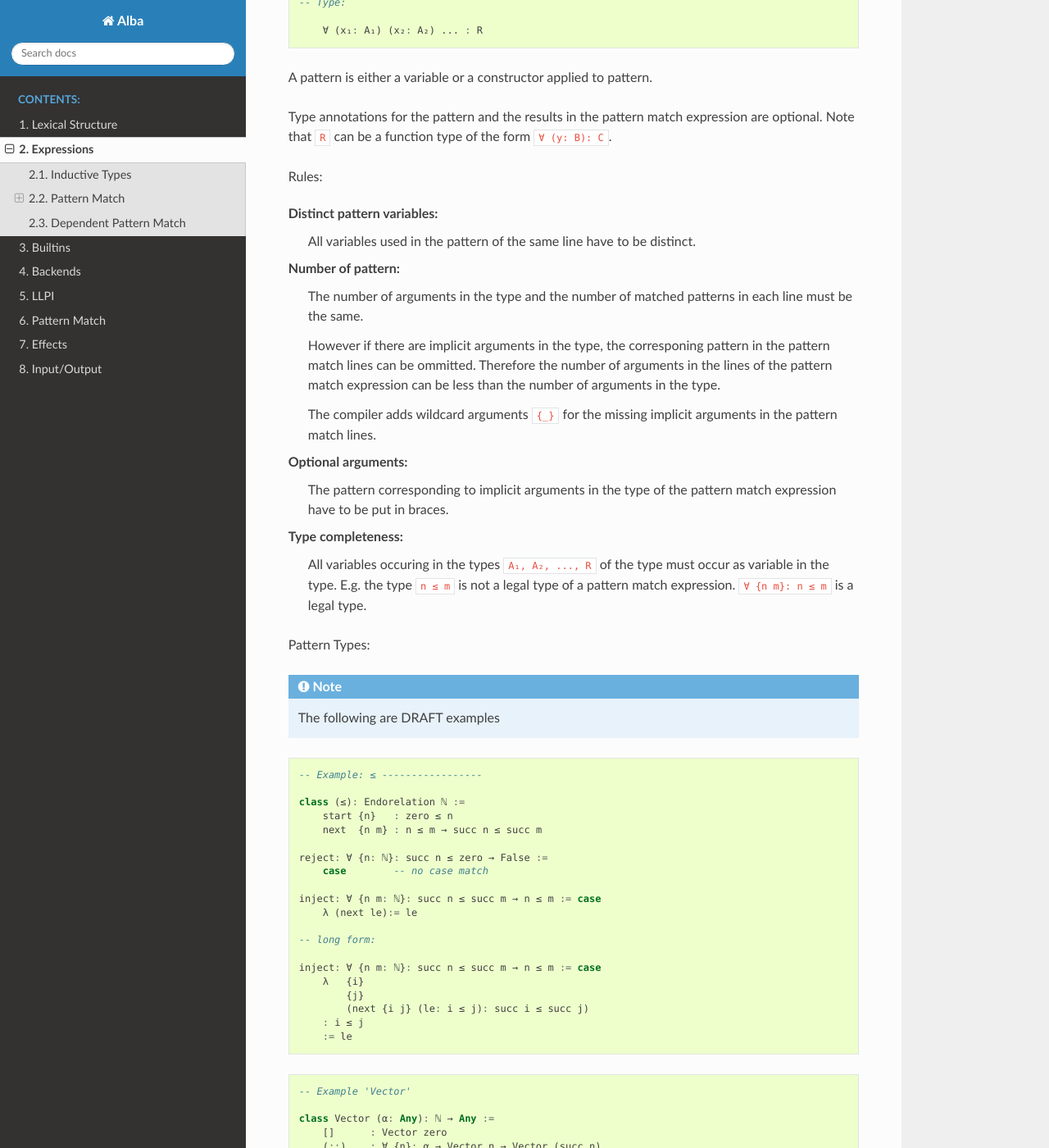
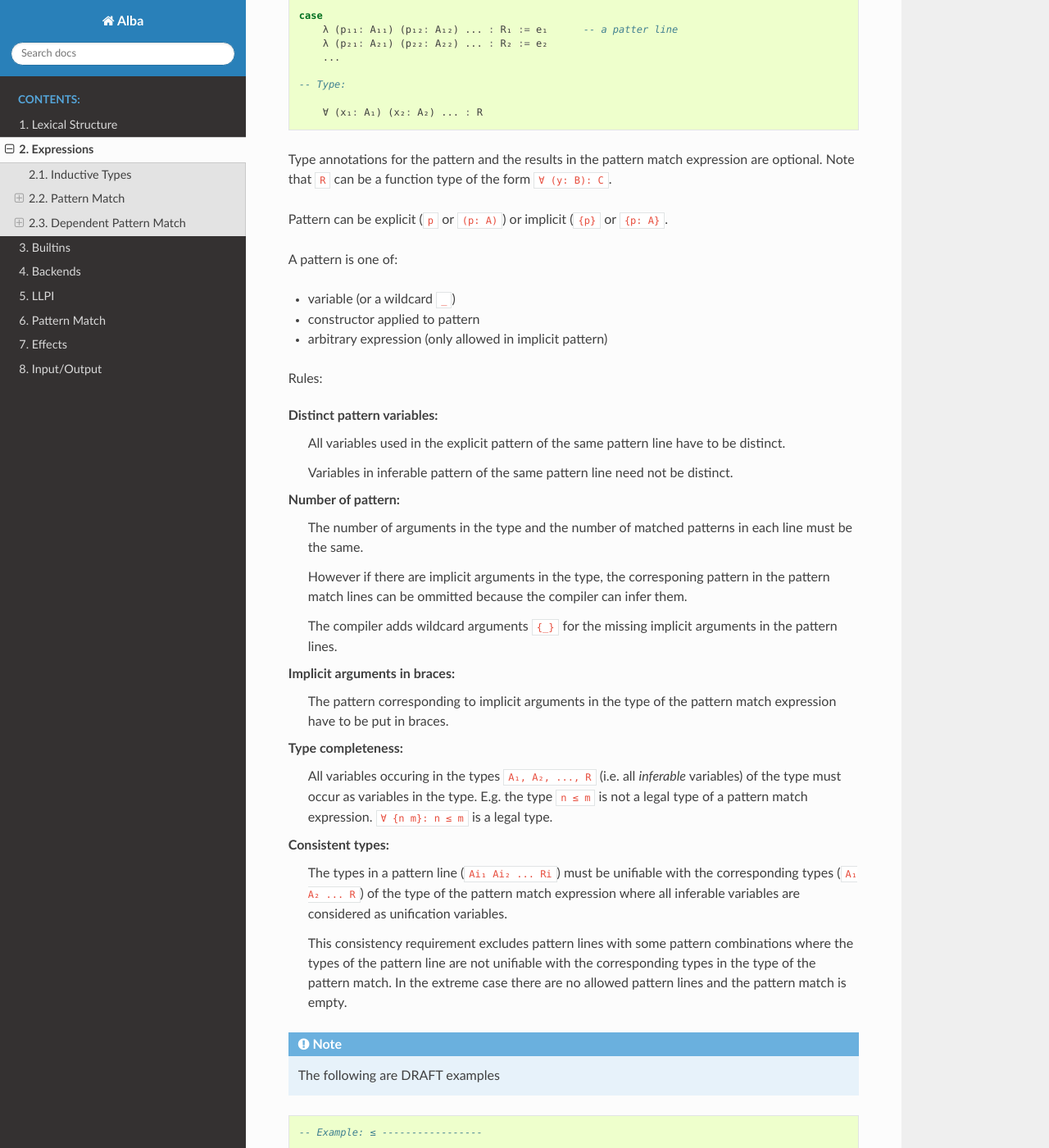
Before and after one commit to hbr/tex_alba_design, a Sphinx documentation site: the page built from sphinx/source/expressions/index.rst, in a window 1280 px wide and 1400 px high, scrolled down 4120 px. Shown: the whole window at 82% size. Built offline with Sphinx 7.4.7 and the Read the Docs theme 2.0.0, drawn with Linux system fonts in a browser that asks for light colours; some of the changed text lies outside the part shown.

Commit message:
Added some rules to dependent pattern match
	modified:   sphinx/source/expressions/index.rst

```diff
--- a/sphinx/source/expressions/index.rst
+++ b/sphinx/source/expressions/index.rst
@@ -205,6 +205,9 @@ Example:
 Dependent Pattern Match
 ========================================
 
+Type
+--------------------
+
 In the previous chapter we just described pattern match expressions whose types
 are not dependent. Now we describe the general case. The type of a pattern match
 expression is a function type which has the general form
@@ -234,12 +237,17 @@ inferrable variables. The reverse is not true in general.
 
 
 
+
+
+Syntax
+--------------------
+
 The general form of a pattern match expression:
 
 .. code-block::
 
     case
-        λ (p₁₁: A₁₁) (p₁₂: A₁₂) ... : R₁ := e₁
+        λ (p₁₁: A₁₁) (p₁₂: A₁₂) ... : R₁ := e₁      -- a patter line
         λ (p₂₁: A₂₁) (p₂₂: A₂₂) ... : R₂ := e₂
         ...
 
@@ -247,40 +255,67 @@ The general form of a pattern match expression:
 
         ∀ (x₁: A₁) (x₂: A₂) ... : R
 
-A pattern is either a variable or a constructor applied to pattern.
-
 Type annotations for the pattern and the results in the pattern match expression
 are optional. Note that ``R`` can be a function type of the form ``∀ (y: B):
 C``.
+
+Pattern can be explicit (``p`` or ``(p: A)``) or implicit (``{p}`` or ``{p:
+A}``.
+
+
+A pattern is one of:
+
+- variable (or a wildcard ``_``)
+
+- constructor applied to pattern
+
+- arbitrary expression (only allowed in implicit pattern)
+
 
 
 Rules:
 
 Distinct pattern variables:
-    All variables used in the pattern of the same line have to be distinct.
+    All variables used in the explicit pattern of the same pattern line have to
+    be distinct.
+
+    Variables in inferable pattern of the same pattern line need not be distinct.
+
 
 Number of pattern:
     The number of arguments in the type and the number of matched patterns in
     each line must be the same.
 
     However if there are implicit arguments in the type, the corresponing pattern
-    in the pattern match lines can be ommitted. Therefore the number of arguments
-    in the lines of the pattern match expression can be less than the number of
-    arguments in the type.
+    in the pattern match lines can be ommitted because the compiler can infer
+    them.
 
     The compiler adds wildcard arguments ``{_}`` for the missing implicit
-    arguments in the pattern match lines.
+    arguments in the pattern lines.
 
-Optional arguments:
+
+Implicit arguments in braces:
     The pattern corresponding to implicit arguments in the type of the pattern
     match expression have to be put in braces.
 
+
 Type completeness:
-    All variables occuring in the types ``A₁, A₂, ..., R`` of the type must
-    occur as variable in the type. E.g. the type ``n ≤ m`` is not a legal type
-    of a pattern match expression. ``∀ {n m}: n ≤ m`` is a legal type.
+    All variables occuring in the types ``A₁, A₂, ..., R`` (i.e. all *inferable*
+    variables) of the type must occur as variables in the type. E.g. the type
+    ``n ≤ m`` is not a legal type of a pattern match expression. ``∀ {n m}: n ≤
+    m`` is a legal type.
 
-Pattern Types:
+
+Consistent types:
+    The types in a pattern line (``Ai₁ Ai₂ ... Ri``) must be unifiable with
+    the corresponding types (``A₁ A₂ ... R``) of the type of the pattern match
+    expression where all inferable variables are considered as unification
+    variables.
+
+    This consistency requirement excludes pattern lines with some pattern
+    combinations where the types of the pattern line are not unifiable with the
+    corresponding types in the type of the pattern match. In the extreme case
+    there are no allowed pattern lines and the pattern match is empty.
 
 
 
```
